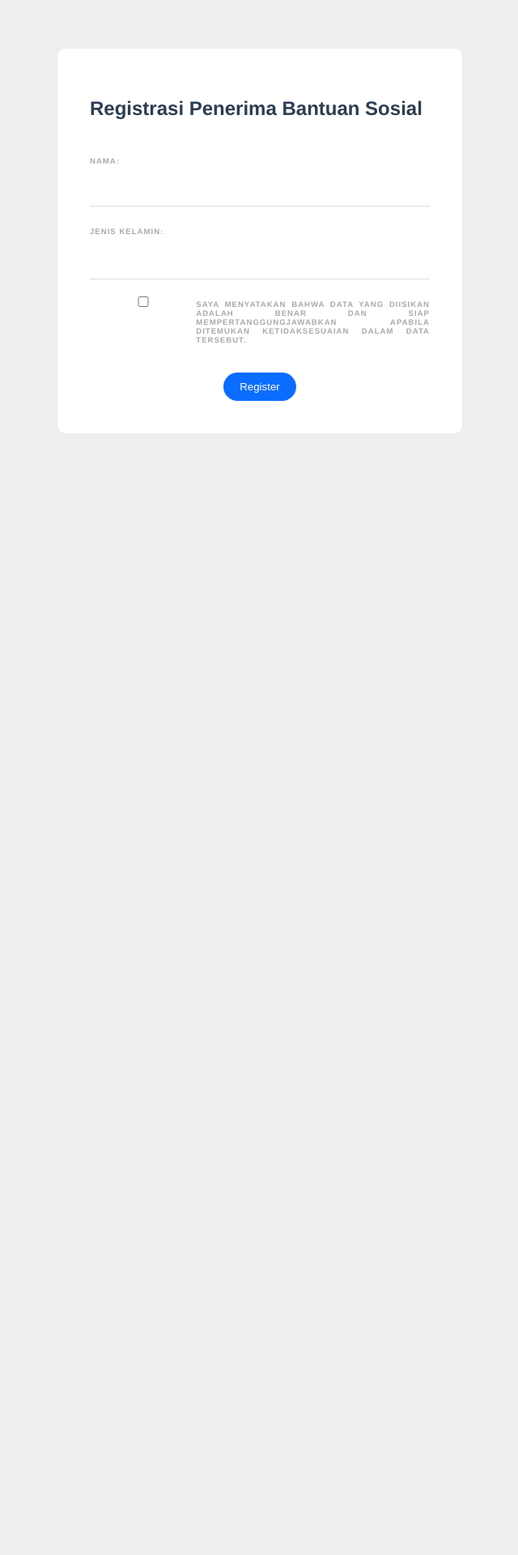
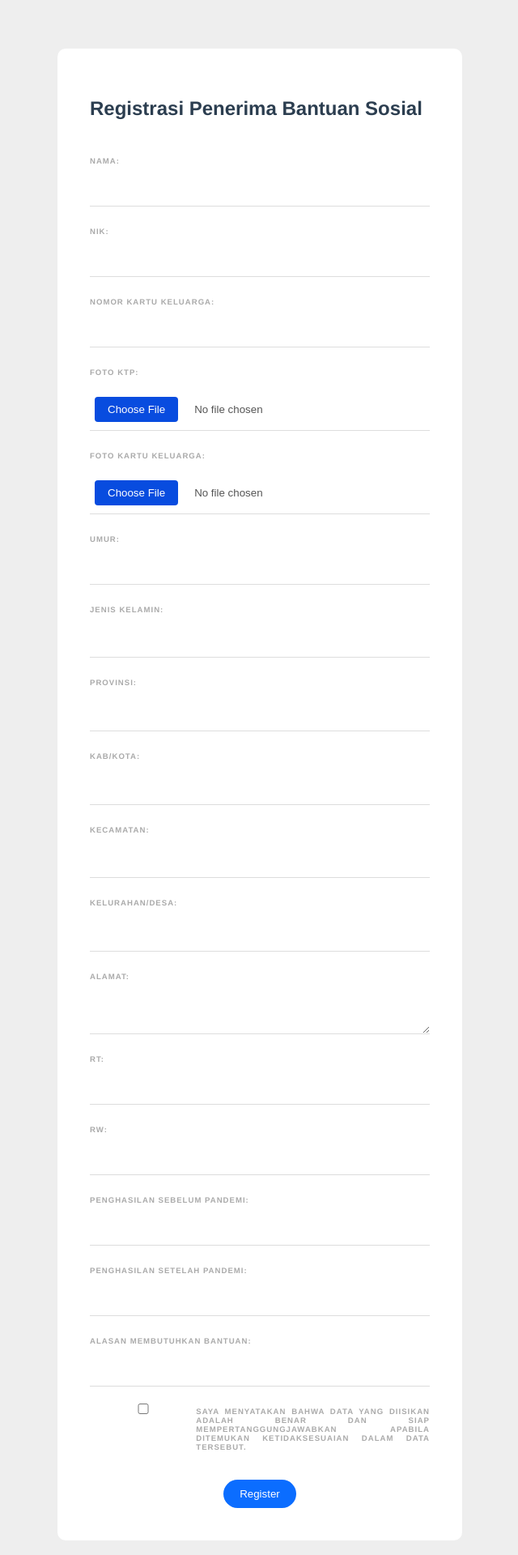
Before and after one commit to megafatayat29/web-form-vue, a Vue app: page / in a window 1280 px wide. Shown: the top 1920 px of the page at 81% size, without its empty margins (319-959 px from the left). Before the commit the page ends 800 px from the top, so only its background shows below. Built offline with nearby package versions, Linux system fonts and the light colour scheme.

Commit message:
feat - Add enum JenisKelaminEnum

```diff
--- a/src/components/SignUpForm.vue
+++ b/src/components/SignUpForm.vue
@@ -20,7 +20,7 @@
     <label>Nama:</label>
     <input type="text" required v-model="nama">
 
-    <!-- <label>NIK:</label>
+    <label>NIK:</label>
     <input type="number" required v-model="nik">
 
     <label>Nomor Kartu Keluarga:</label>
@@ -33,16 +33,14 @@
     <input type="file" required>
 
     <label>Umur:</label>
-    <input type="number" required v-model="umur"> -->
+    <input type="number" required v-model="umur">
 
     <label>Jenis Kelamin:</label>
     <select v-model="jenisKelamin">
-      <!-- <option v-for="item in JenisKelaminEnum" :key="item">{{ item }}</option> -->
-      <option value="0">Laki-laki</option>
-      <option value="1">Perempuan</option>
+      <option v-for="item in JenisKelaminEnum" :key="item">{{ item }}</option>
     </select>
 
-    <!-- <label>Provinsi:</label>
+    <label>Provinsi:</label>
     <select v-model="provinsi">
       <option value="0">Jakarta Selatan</option>
       <option value="1">Jakarta Barat</option>
@@ -82,7 +80,7 @@
     <input type="number" required v-model="penghasilanSetelahPandemi">
 
     <label>Alasan membutuhkan bantuan:</label>
-    <input type="text" required v-model="alasan"> -->
+    <input type="text" required v-model="alasan">
 
     <div class="container">
       <input type="checkbox" v-model="terms" required>
@@ -96,6 +94,7 @@
 </template>
 
 <script>
+import { JenisKelaminEnum } from '@/enums'
 import Modal from './Modal.vue'
 
 export default {
@@ -119,7 +118,8 @@ export default {
       terms: false,
       showModal: false,
       delay: null,
-      isSuccess: false
+      isSuccess: false,
+      JenisKelaminEnum
     }
   },
   components: { Modal },
@@ -134,7 +134,7 @@ export default {
     toggleModal() {
       this.showModal = !this.showModal
     },
-  }
+  },
 }
 </script>
 
--- /dev/null
+++ b/src/enums/index.js
@@ -0,0 +1,5 @@
+import JenisKelaminEnum from "./modules/JenisKelaminEnum";
+
+export {
+  JenisKelaminEnum as JenisKelaminEnum,
+};
--- /dev/null
+++ b/src/enums/modules/JenisKelaminEnum.js
@@ -0,0 +1,6 @@
+const JenisKelaminEnum = Object.freeze({
+  LAKI_LAKI: "Laki-laki",
+  PEREMPUAN: "Perempuan",
+});
+
+export default JenisKelaminEnum;
```
